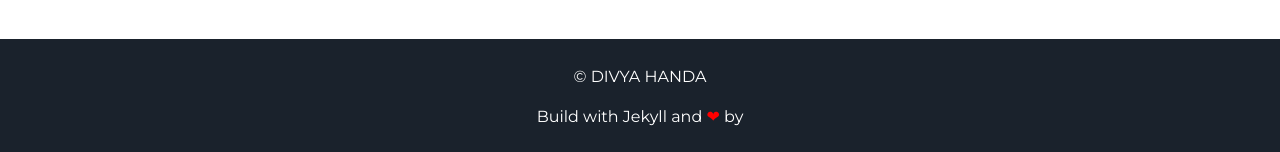
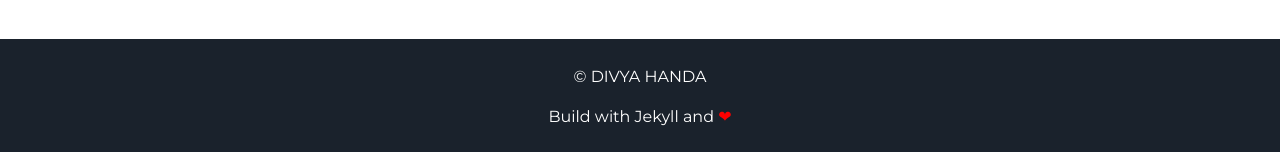
Before and after one commit to abhinavhanda21/dh, a Jekyll site: the page built from index.html, in a window 1280 px wide and 900 px high, scrolled down 1655 px. Shown: the part 745-897 px from the top of the window. Built offline with Jekyll 4.4.1, drawn with Linux system fonts in a browser that asks for light colours.

Commit message:
Update footer.html

```diff
--- a/_includes/footer.html
+++ b/_includes/footer.html
@@ -1,6 +1,6 @@
 <footer class="footer">
     <p>&copy; {{site.username}}</p>
-    <p>Build with Jekyll and <span class="love">❤</span> by <a href="https://github.com/abhinavhanda21"></a></p>
+    <p>Build with Jekyll and <span class="love">❤</span> <a href="https://github.com/abhinavhanda21"></a></p>
 </footer>
 <script src="//cdn.jsdelivr.net/particles.js/2.0.0/particles.min.js"></script>
 <script src="{{ "/assets/js/sweet-scroll.min.js" | prepend: site.baseurl }}"></script>
```
